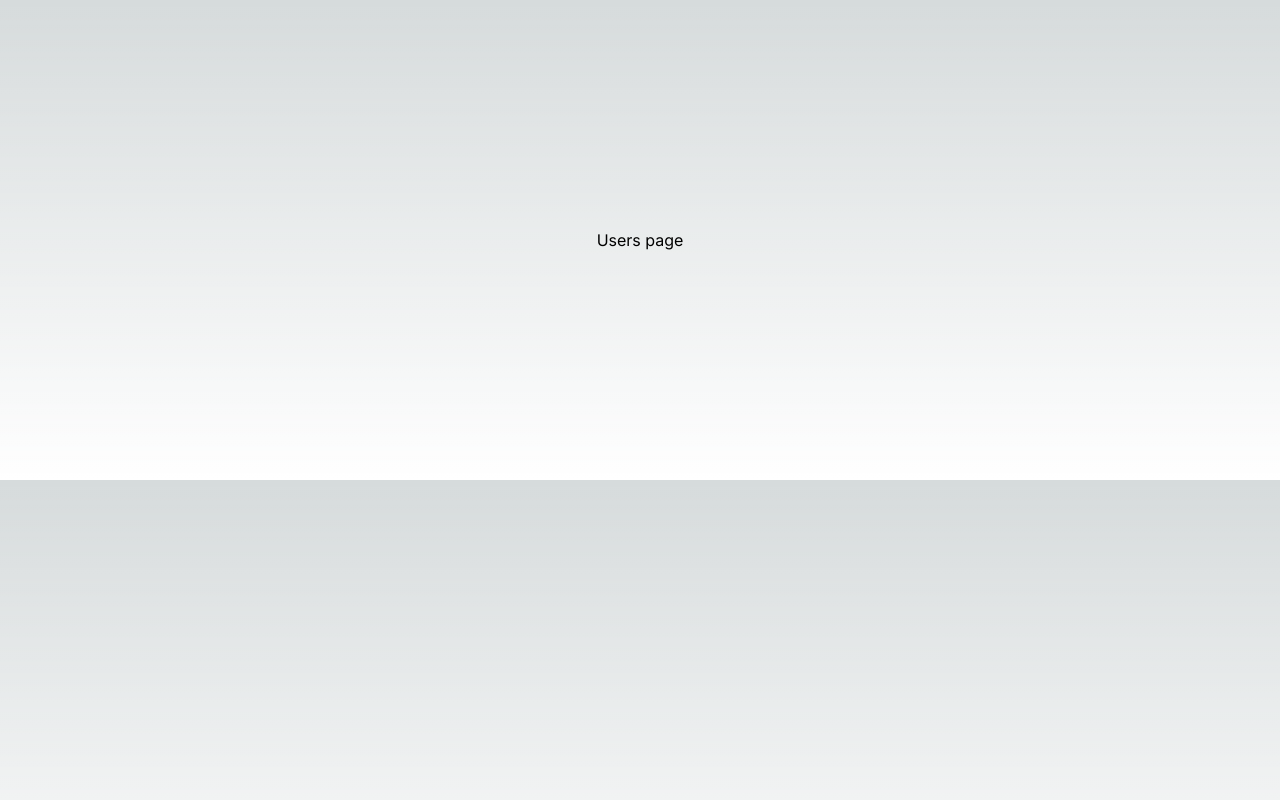
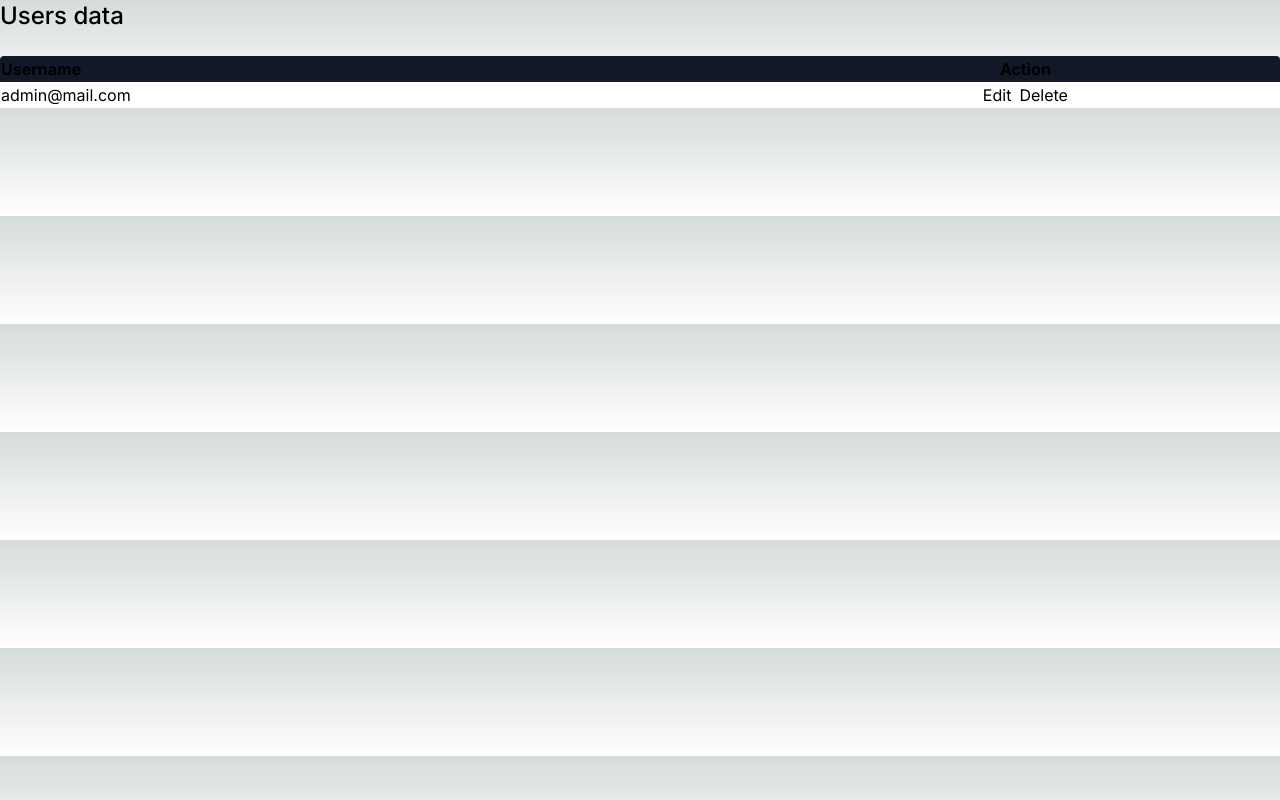
Before and after one commit to ahadsenja/blog-management-system-next, a Next.js app: page /users in a window 1280 px wide. Built offline with nearby package versions, Linux system fonts and the light colour scheme; sample sign-in values are in the browser's storage.

Commit message:
chore: update isLoggedIn status check

```diff
--- a/src/app/users/Users.tsx
+++ b/src/app/users/Users.tsx
@@ -1,13 +1,43 @@
 'use client'
+import Link from "next/link"
+import { account } from "../helper/datas"
+import { useEffect, useState } from "react";
 import { useRouter } from "next/navigation";
 
 export default function Users() {
   const router = useRouter();
-  const isLoggedIn = localStorage.getItem('isLoggedIn');
+
+  useEffect(() => {
+    if (typeof window !== 'undefined') {
+      const isLoggedIn = localStorage.getItem('isLoggedIn');
+      if (!isLoggedIn) {
+        router.push('/login');
+      }
+    }
+  }, [router])
 
   return (
     <>
-      {isLoggedIn ? <h1>Users page</h1> : router.push('/login')}
+      <div className="text-2xl font-medium mb-6">Users data</div>
+      <table className="table w-full bg-gray-900 rounded">
+        <thead>
+          <tr>
+            <th className="text-left">Username</th>
+            <th>Action</th>
+          </tr>
+        </thead>
+        <tbody className="bg-white text-black">
+          {account.map((data, index) => (
+            <tr key={index}>
+              <td>{data.username}</td>
+              <td className="text-center">
+                <Link href={`/posts`} className="hover:underline mr-2">Edit</Link>
+                <Link href={`/posts`} className="hover:underline">Delete</Link>
+              </td>
+            </tr>
+          ))}
+        </tbody>
+      </table>
     </>
   )
 }
--- a/src/app/users/page.tsx
+++ b/src/app/users/page.tsx
@@ -1,13 +1,10 @@
 'use client'
-import React from 'react'
 import Users from './Users'
 
-export default function page() {
+export default function Page() {
   return (
     <>
-      <div className='flex justify-center items-center h-[30rem]'>
-        <Users />
-      </div>
+      <Users />
     </>
   )
 }
```
